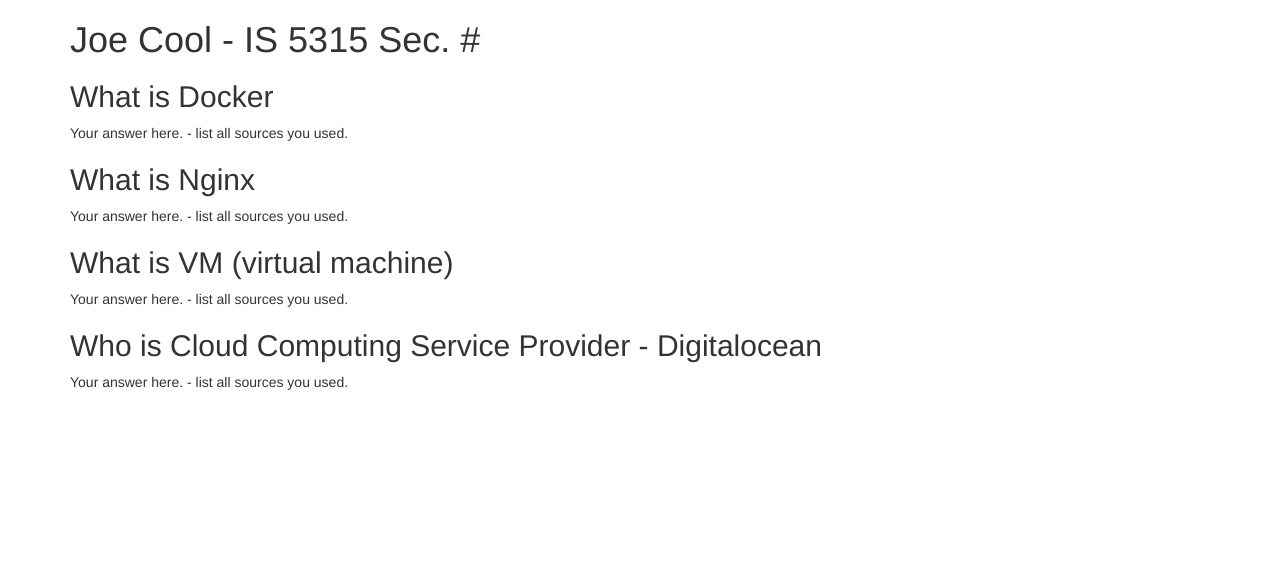
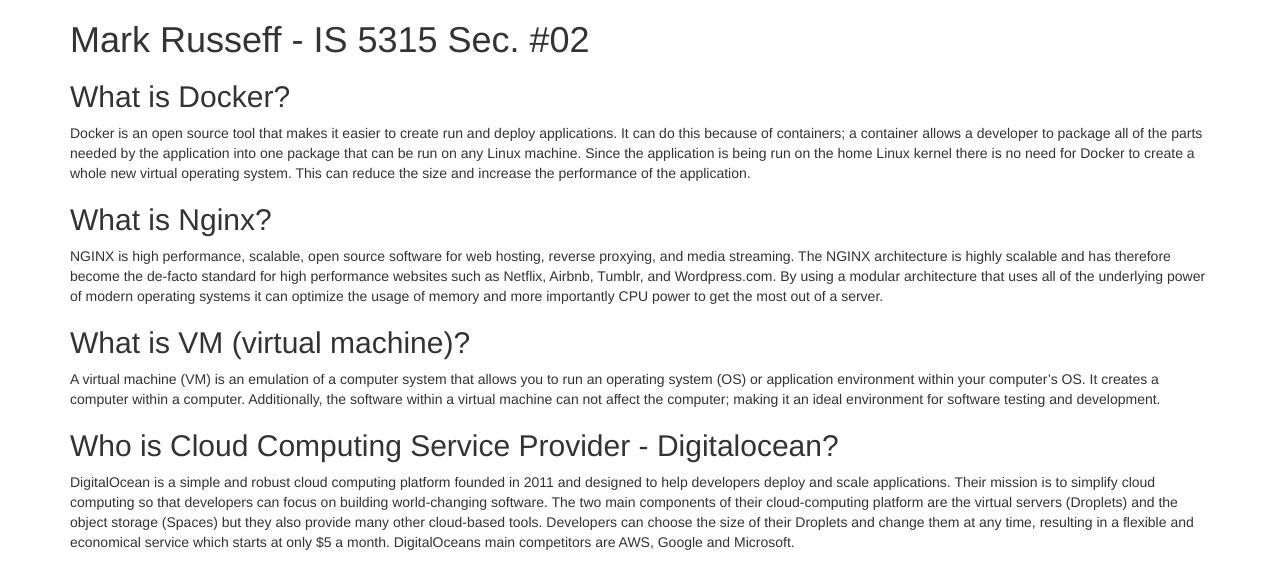
Before and after one commit to MRusseff/5315, a plain HTML site: page index.html in a window 1280 px wide. Drawn offline with nearby package versions, Linux system fonts and the light colour scheme.

Commit message:
Index Update

```diff
--- a/index.html
+++ b/index.html
@@ -5,15 +5,20 @@
   </head>
   <body>
     <div class="container">
-      <h1>Joe Cool - IS 5315 Sec. #</h1>
-      <h2>What is Docker</h2>
-      <p>Your answer here. - list all sources you used.</p>
-      <h2>What is Nginx</h2>
-      <p>Your answer here. - list all sources you used.</p>
-      <h2>What is VM (virtual machine)</h2>
-      <p>Your answer here. - list all sources you used.</p>
-      <h2>Who is Cloud Computing Service Provider - Digitalocean</h2>
-      <p>Your answer here. - list all sources you used.</p>
+      <h1>Mark Russeff - IS 5315 Sec. #02</h1>
+      <h2>What is Docker?</h2>
+      <p>Docker is an open source tool that makes it easier to create run and deploy applications. It can do this because of containers; a container allows a developer to package all of the parts needed by the application into one package that can be run on any Linux machine. Since the application is being run on the home Linux kernel there is no need for Docker to create a whole new virtual operating system. This can reduce the size and increase the performance of the application.</p>
+        <a href="https://opensource.com/resources/what-docker"></a>
+      <h2>What is Nginx?</h2>
+      <p>NGINX is high performance, scalable, open source software for web hosting, reverse proxying, and media streaming. The NGINX architecture is highly scalable and has therefore become the de-facto standard for high performance websites such as Netflix, Airbnb, Tumblr, and Wordpress.com. By using a modular architecture that uses all of the underlying power of modern operating systems it can optimize the usage of memory and more importantly CPU power to get the most out of a server.</p>
+        <a href="https://www.nginx.com/faq/what-is-nginx-how-different-is-it-from-e-g-apache/"></a>
+      <h2>What is VM (virtual machine)?</h2>
+      <p>A virtual machine (VM) is an emulation of a computer system that allows you to run an operating system (OS) or application environment within your computer’s OS. It creates a computer within a computer. Additionally, the software within a virtual machine can not affect the computer; making it an ideal environment for software testing and development.</p>
+        <a href="https://azure.microsoft.com/en-us/overview/what-is-a-virtual-machine/"></a>
+      <h2>Who is Cloud Computing Service Provider - Digitalocean?</h2>
+      <p>DigitalOcean is a simple and robust cloud computing platform founded in 2011 and designed to help developers deploy and scale applications. Their mission is to simplify cloud computing so that developers can focus on building world-changing software. The two main components of their cloud-computing platform are the virtual servers (Droplets) and the object storage (Spaces) but they also provide many other cloud-based tools. Developers can choose the size of their Droplets and change them at any time, resulting in a flexible and economical service which starts at only $5 a month. DigitalOceans main competitors are AWS, Google and Microsoft. </p>
+         <a href="https://www.digitalocean.com"></a>
+         <a href="https://searchcloudcomputing.techtarget.com/definition/DigitalOcean"></a>
     </div>
   </body>
 </html>
```
Also changed, not shown: hwgit.html (added, +1 -0 lines).
